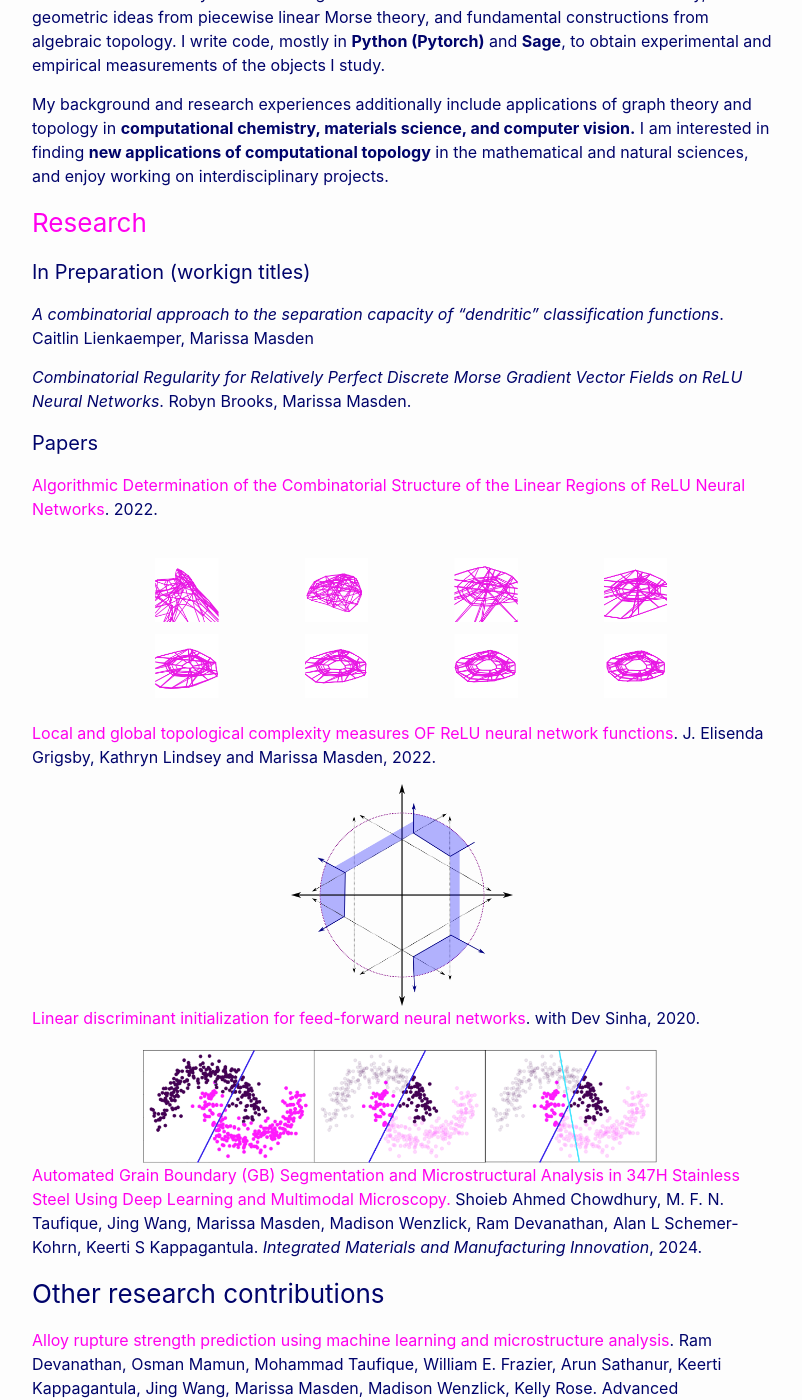
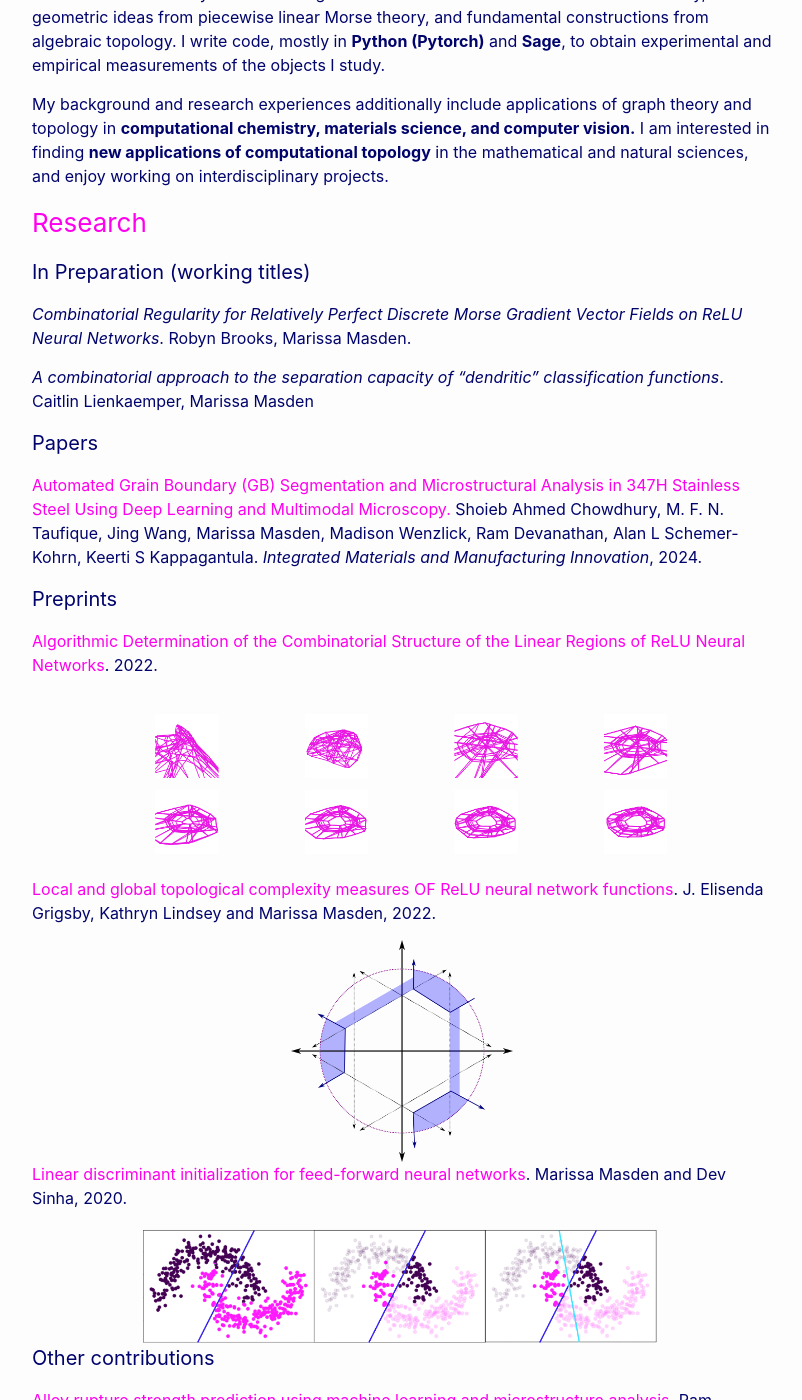
Before and after one commit to mmasden/mmasden.github.io, a Jekyll site: the page built from research.markdown, in a window 1280 px wide and 1400 px high, scrolled down 285 px. Shown: the whole window, without its empty margins (238-1040 px from the left). Built offline with Jekyll 4.4.1, drawn with Linux system fonts in a browser that asks for light colours; some of the changed lines change nothing that is shown.

Commit message:
Fix typos and reorganize

```diff
--- a/research.markdown
+++ b/research.markdown
@@ -13,14 +13,16 @@ My background and research experiences additionally include applications of grap
 
 ### [Research](https://arxiv.org/search/?searchtype=author&query=Masden%2C+M)
 
-#### In Preparation (workign titles)
+#### In Preparation (working titles)
+
+*Combinatorial Regularity for Relatively Perfect Discrete Morse Gradient Vector Fields on ReLU Neural Networks*. Robyn Brooks, Marissa Masden.
 
 *A combinatorial approach to the separation capacity of "dendritic" classification functions*. Caitlin Lienkaemper, Marissa Masden
 
-*Combinatorial Regularity for Relatively Perfect Discrete Morse Gradient Vector Fields on ReLU Neural Networks*. Robyn Brooks, Marissa Masden.
+#### Papers
+[Automated Grain Boundary (GB) Segmentation and Microstructural Analysis in 347H Stainless Steel Using Deep Learning and Multimodal Microscopy.](https://link.springer.com/article/10.1007/s40192-023-00305-7) Shoieb Ahmed Chowdhury, M. F. N. Taufique, Jing Wang, Marissa Masden, Madison Wenzlick, Ram Devanathan, Alan L Schemer-Kohrn, Keerti S Kappagantula. *Integrated Materials and Manufacturing Innovation*, 2024.
 
-#### Papers
-
+#### Preprints
 
 [Algorithmic Determination of the Combinatorial Structure of the Linear Regions of ReLU Neural Networks](https://arxiv.org/abs/2207.07696). 2022.
 
@@ -36,15 +38,14 @@ My background and research experiences additionally include applications of grap
 <img src="/assets/images/LC_plus_handles.png" width="30%">
 </div>
 
-[Linear discriminant initialization for feed-forward neural networks](https://arxiv.org/abs/2007.12782). with Dev Sinha, 2020.
+[Linear discriminant initialization for feed-forward neural networks](https://arxiv.org/abs/2007.12782). Marissa Masden and Dev Sinha, 2020.
 
 <div style="text-align:center">
 <img src="/assets/images/ldasort2.jpg" width="70%">
 </div>
 
-[Automated Grain Boundary (GB) Segmentation and Microstructural Analysis in 347H Stainless Steel Using Deep Learning and Multimodal Microscopy.](https://link.springer.com/article/10.1007/s40192-023-00305-7) Shoieb Ahmed Chowdhury, M. F. N. Taufique, Jing Wang, Marissa Masden, Madison Wenzlick, Ram Devanathan, Alan L Schemer-Kohrn, Keerti S Kappagantula. *Integrated Materials and Manufacturing Innovation*, 2024.
 
-### Other research contributions
+#### Other contributions
 
 [Alloy rupture strength prediction using machine learning and microstructure analysis](http://www.programmaster.org/PM/PM.nsf/ApprovedAbstracts/D9CD1150C0705AFD8525887E0053A7A4?OpenDocument). Ram Devanathan, Osman Mamun, Mohammad Taufique, William E. Frazier, Arun Sathanur, Keerti Kappagantula, Jing Wang, Marissa Masden, Madison Wenzlick, Kelly Rose. Advanced Characterization Techniques for Quantifying and Modeling Deformation, TMS 2023 Annual Meeting & Exhibition.
 
```
